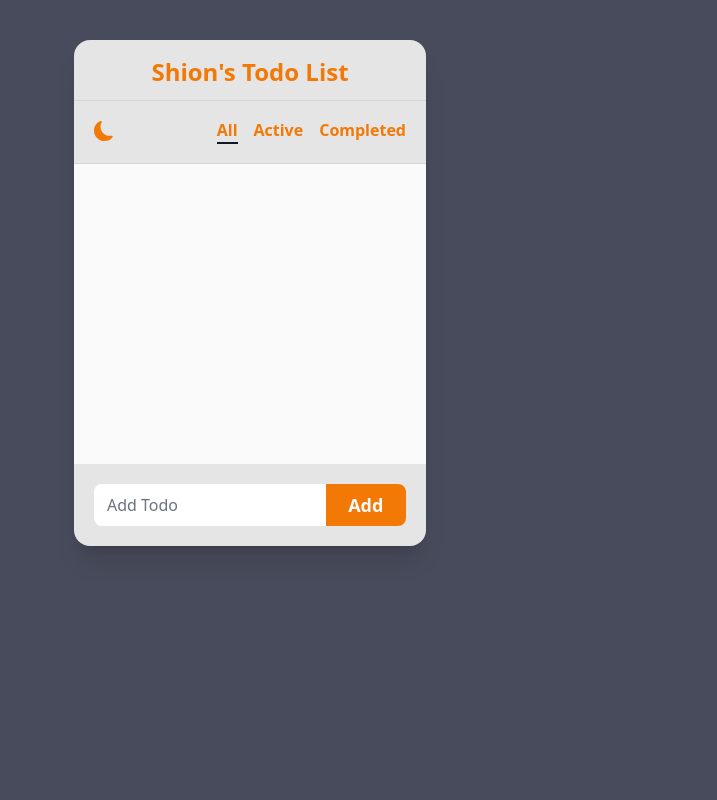
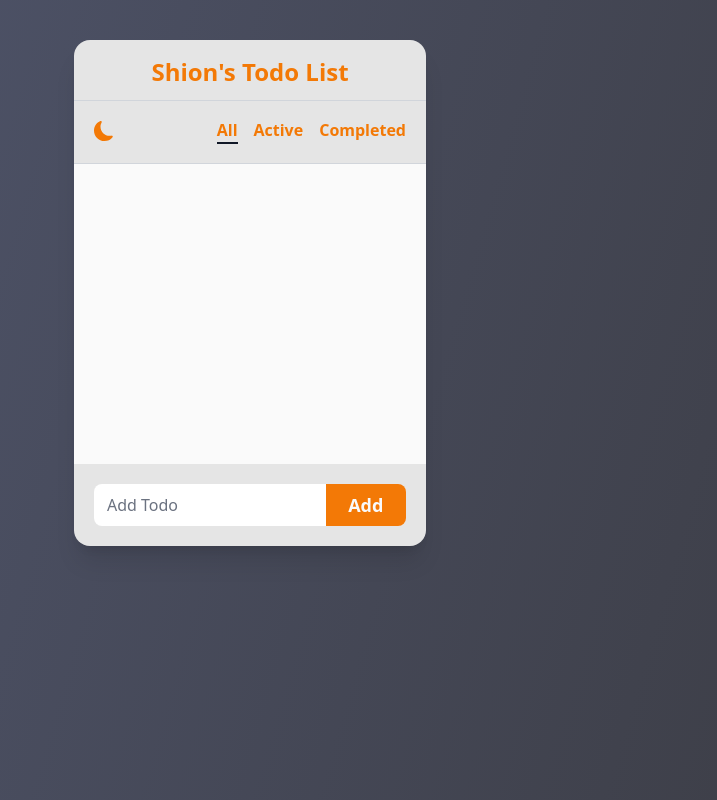
Before and after one commit to morumbi-sp/todo-list-dream, a React (Create React App) app: page / in a window 1280 px wide. Shown: the whole page, without its empty margins (390-1107 px from the left). Built offline with nearby package versions, Linux system fonts and the light colour scheme.

Commit message:
darkmode local storage

```diff
--- a/src/App.tsx
+++ b/src/App.tsx
@@ -11,7 +11,9 @@ export interface ITodo {
 }
 
 function App() {
-  const [darkMode, setDarkMode] = useState(false);
+  const [darkMode, setDarkMode] = useState<boolean>(() =>
+    JSON.parse(localStorage.getItem('darkMode') ?? 'false')
+  );
   const [todoList, setTodoList] = useState<ITodo[]>(() =>
     JSON.parse(localStorage.getItem('todoList') ?? '[]')
   );
@@ -20,6 +22,10 @@ function App() {
   const handleDarkMode = () => {
     setDarkMode((prev) => !prev);
   };
+
+  useEffect(() => {
+    localStorage.setItem('darkMode', JSON.stringify(darkMode));
+  }, [darkMode]);
 
   const handleAddTodo = (data: string) => {
     window.event?.preventDefault();
--- a/src/components/MainBoard.tsx
+++ /dev/null
@@ -1,41 +0,0 @@
-import React from 'react';
-import TodoItem from './TodoItem';
-import { ITodo } from '../App';
-
-interface Props {
-  todoList: ITodo[];
-  onDeleteTodo: (id: string) => void;
-  onChangeStatus: (id: string, e: React.BaseSyntheticEvent) => void;
-  navMenu: string;
-}
-
-export default function MainBoard({
-  todoList,
-  onDeleteTodo,
-  onChangeStatus,
-  navMenu,
-}: Props) {
-  if (navMenu === 'active') {
-    todoList = todoList.filter((item) => item.status === 'active');
-  }
-  if (navMenu === 'completed') {
-    todoList = todoList.filter((item) => item.status === 'completed');
-  }
-
-  // return (
-  //   <div className='min-h-[300px] space-y-4 bg-light-100 px-5 py-5 dark:bg-dark-100'>
-  //     {todoList.map((item) => (
-  //       <TodoItem
-  //         key={item.id}
-  //         item={item.text}
-  //         id={item.id}
-  //         status={item.status}
-  //         onDeleteTodo={(id: string) => onDeleteTodo(id)}
-  //         onChangeStatus={(id: string, e: React.BaseSyntheticEvent) =>
-  //           onChangeStatus(id, e)
-  //         }
-  //       />
-  //     ))}
-  //   </div>
-  // );
-}
--- a/src/main.css
+++ b/src/main.css
@@ -4,4 +4,13 @@
 
 body {
   background-color: #474b5b;
+  width: 100vw;
+  height: 100vh;
+  display: flex;
+  justify-content: center;
+  background: linear-gradient(
+    106deg,
+    rgba(81, 87, 111, 1) 0%,
+    rgba(60, 61, 69, 1) 100%
+  );
 }
```
